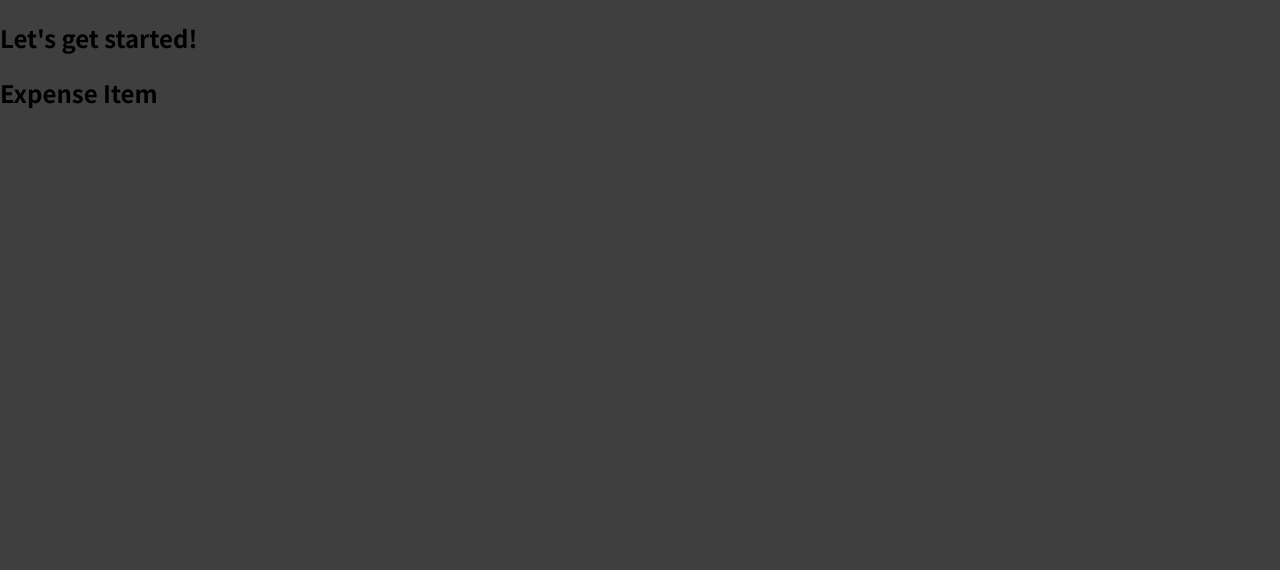
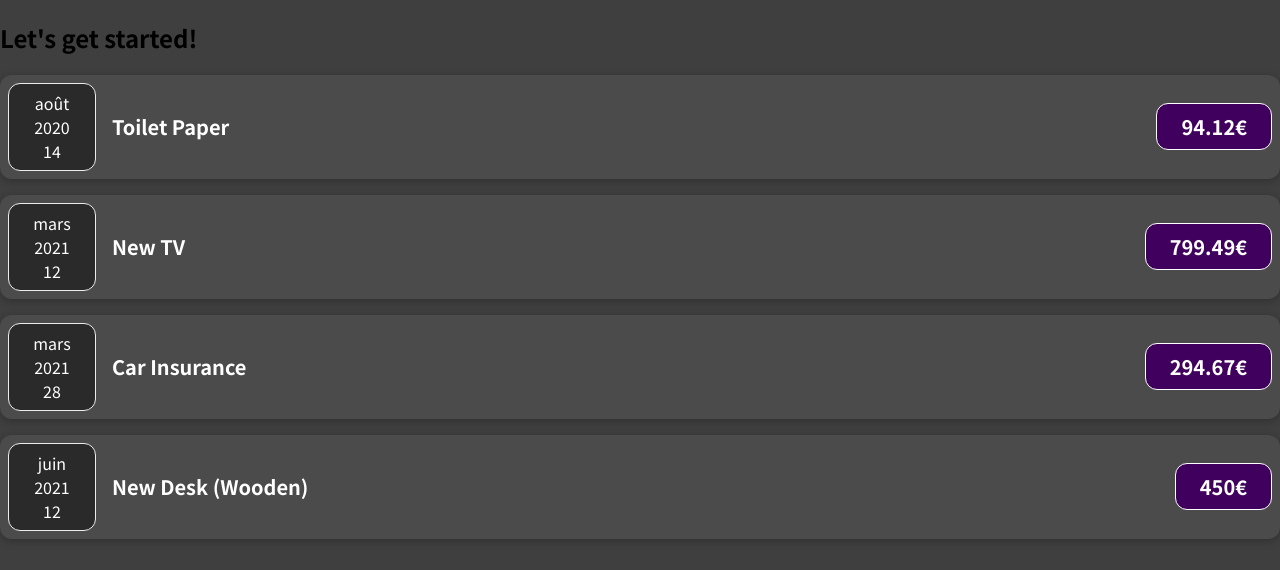
Before and after one commit to Julien-Ferreira/react-expence-tracker, a JavaScript app: page / in a window 1280 px wide. Shown: the top 570 px of the page. Built offline with nearby package versions, Linux system fonts and the light colour scheme.

Commit message:
dynamique component

```diff
--- a/src/App.js
+++ b/src/App.js
@@ -1,10 +1,56 @@
 import ExpenseItem from './components/ExpenseItem';
 
+
 function App() {
+  const expenses = [
+    {
+      id: 'e1',
+      title: 'Toilet Paper',
+      amount: 94.12,
+      date: new Date(2020, 7, 14),
+    },
+    {
+      id: 'e2',
+      title: 'New TV',
+      amount: 799.49,
+      date: new Date(2021, 2, 12)
+    },
+    {
+      id: 'e3',
+      title: 'Car Insurance',
+      amount: 294.67,
+      date: new Date(2021, 2, 28),
+    },
+    {
+      id: 'e4',
+      title: 'New Desk (Wooden)',
+      amount: 450,
+      date: new Date(2021, 5, 12),
+    },
+  ];
   return (
     <div>
       <h2>Let's get started!</h2>
-      <ExpenseItem></ExpenseItem>
+      <ExpenseItem
+      title={expenses[0].title}
+      amount={expenses[0].amount}
+      date={expenses[0].date}
+      />
+      <ExpenseItem
+      title={expenses[1].title}
+      amount={expenses[1].amount}
+      date={expenses[1].date}
+      />
+      <ExpenseItem
+      title={expenses[2].title}
+      amount={expenses[2].amount}
+      date={expenses[2].date}
+      />
+      <ExpenseItem
+      title={expenses[3].title}
+      amount={expenses[3].amount}
+      date={expenses[3].date}
+      />
     </div>
   );
 }
--- /dev/null
+++ b/src/components/ExpenseDate.js
@@ -0,0 +1,14 @@
+function ExpenseDate(props) {
+  const month = props.date.toLocaleString('fr-FR', { month: 'long' });
+  const day = props.date.toLocaleString('fr-FR', { day: '2-digit' });
+  const year = props.date.getFullYear();
+  return (
+    <div className="expense-date">
+      <div>{month}</div>
+      <div>{year}</div>
+      <div>{day}</div>
+    </div>
+  )
+};
+
+export default ExpenseDate
--- /dev/null
+++ b/src/components/ExpenseItem.css
@@ -0,0 +1,85 @@
+
+
+.expense-item {
+  display: flex;
+  justify-content: space-between;
+  align-items: center;
+  box-shadow: 0 2px 8px rgba(0, 0, 0, 0.25);
+  padding: 0.5rem;
+  margin: 1rem 0;
+  border-radius: 12px;
+  background-color: #4b4b4b;
+}
+
+.expense-item__description {
+  display: flex;
+  flex-direction: column;
+  gap: 1rem;
+  align-items: flex-end;
+  flex-flow: column-reverse;
+  justify-content: flex-start;
+  flex: 1;
+}
+
+.expense-item h2 {
+  color: #3a3a3a;
+  font-size: 1rem;
+  flex: 1;
+  margin: 0 1rem;
+  color: white;
+}
+
+.expense-item__price {
+  font-size: 1rem;
+  font-weight: bold;
+  color: white;
+  background-color: #40005d;
+  border: 1px solid white;
+  padding: 0.5rem;
+  border-radius: 12px;
+}
+
+.expense-date {
+  display: flex;
+  flex-direction: column;
+  width: 5.5rem;
+  height: 5.5rem;
+  border: 1px solid #ececec;
+  background-color: #2a2a2a;
+  color: white;
+  border-radius: 12px;
+  align-items: center;
+  justify-content: center;
+}
+
+.expense-date__month {
+  font-size: 0.75rem;
+  font-weight: bold;
+}
+
+.expense-date__year {
+  font-size: 0.75rem;
+}
+
+.expense-date__day {
+  font-size: 1.5rem;
+  font-weight: bold;
+}
+
+@media (min-width: 580px) {
+  .expense-item__description {
+    flex-direction: row;
+    align-items: center;
+    justify-content: flex-start;
+    flex: 1;
+  }
+
+  .expense-item__description h2 {
+    font-size: 1.25rem;
+  }
+
+  .expense-item__price {
+    font-size: 1.25rem;
+    padding: 0.5rem 1.5rem;
+  }
+}
--- a/src/components/ExpenseItem.js
+++ b/src/components/ExpenseItem.js
@@ -1,5 +1,17 @@
-function ExpenseItem() {
-  return <h2>Expense Item</h2>
+import ExpenseDate from './ExpenseDate';
+import './ExpenseItem.css';
+
+
+function ExpenseItem(props) {
+  return (
+    <div className="expense-item">
+     <ExpenseDate date={props.date}/>
+      <div className="expense-item__description">
+        <h2>{props.title}</h2>
+        <div className="expense-item__price">{props.amount}€</div>
+      </div>
+    </div>
+  );
 }
 
 export default ExpenseItem;
```
